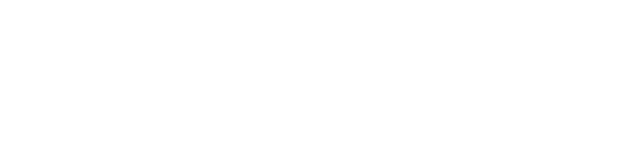
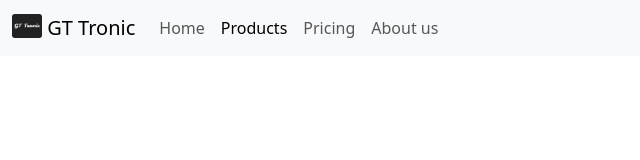
Before and after one commit to Gabriela-Tavares1/pagina-coworking, a plain HTML site: page products/index.html in a window 1280 px wide. Shown: the whole page, without its empty margins (0-640 px from the left). Drawn offline with nearby package versions, Linux system fonts and the light colour scheme.

Commit message:
navbar in other pages

```diff
--- a/about us/index.html
+++ b/about us/index.html
@@ -0,0 +1,47 @@
+<!DOCTYPE html>
+<html lang="en">
+<head>
+    <meta charset="UTF-8">
+    <meta name="viewport" content="width=device-width, initial-scale=1.0">
+    <title>Document</title>
+    <link href="https://cdn.jsdelivr.net/npm/bootstrap@5.3.7/dist/css/bootstrap.min.css" rel="stylesheet" integrity="sha384-LN+7fdVzj6u52u30Kp6M/trliBMCMKTyK833zpbD+pXdCLuTusPj697FH4R/5mcr" crossorigin="anonymous">
+    <title>Robótica</title>
+</head>
+<body>
+      <script src="https://cdn.jsdelivr.net/npm/bootstrap@5.3.7/dist/js/bootstrap.bundle.min.js" integrity="sha384-ndDqU0Gzau9qJ1lfW4pNLlhNTkCfHzAVBReH9diLvGRem5+R9g2FzA8ZGN954O5Q" crossorigin="anonymous"></script>
+     <!-- HEADER -->
+    <header>
+ <div class="navbar-container">
+        <nav class="navbar navbar-expand-lg bg-body-tertiary">
+            <div class="container-fluid">
+                <a class="navbar-brand" href="#">
+                    <img src="../imagens/favicon.ico" alt="Logo" width="30" height="24" class="d-inline-block align-text-top">
+                    GT Tronic</a>
+                <button class="navbar-toggler" type="button" data-bs-toggle="collapse" data-bs-target="#navbarNav"
+                    aria-controls="navbarNav" aria-expanded="false" aria-label="Toggle navigation">
+                    <span class="navbar-toggler-icon"></span>
+                </button>
+                <div class="collapse navbar-collapse" id="navbarNav">
+                    <ul class="navbar-nav">
+                        <li class="nav-item">
+                            <a class="nav-link"  href="../index.html">Home</a>
+                        </li>
+                        <li class="nav-item">
+                            <a class="nav-link" href="../products/index.html">Products</a>
+                        </li>
+                        <li class="nav-item">
+                            <a class="nav-link" href="../pricing/index.html">Pricing</a>
+                        </li>
+                        <li class="nav-item">
+                            <a class="nav-link active" aria-current="page" href="../about us/index.html">About us</a>
+                        </li>
+                    </ul>
+                </div>
+            </div>
+        </nav>
+    </div>
+    </header>
+
+
+</body>
+</html>
--- a/products/index.html
+++ b/products/index.html
@@ -0,0 +1,47 @@
+<!DOCTYPE html>
+<html lang="en">
+<head>
+    <meta charset="UTF-8">
+    <meta name="viewport" content="width=device-width, initial-scale=1.0">
+    <title>Document</title>
+    <link href="https://cdn.jsdelivr.net/npm/bootstrap@5.3.7/dist/css/bootstrap.min.css" rel="stylesheet" integrity="sha384-LN+7fdVzj6u52u30Kp6M/trliBMCMKTyK833zpbD+pXdCLuTusPj697FH4R/5mcr" crossorigin="anonymous">
+    <title>Robótica</title>
+</head>
+<body>
+     <script src="https://cdn.jsdelivr.net/npm/bootstrap@5.3.7/dist/js/bootstrap.bundle.min.js" integrity="sha384-ndDqU0Gzau9qJ1lfW4pNLlhNTkCfHzAVBReH9diLvGRem5+R9g2FzA8ZGN954O5Q" crossorigin="anonymous"></script>
+     <!-- HEADER -->
+    <header>
+ <div class="navbar-container">
+        <nav class="navbar navbar-expand-lg bg-body-tertiary">
+            <div class="container-fluid">
+                <a class="navbar-brand" href="#">
+                    <img src="../imagens/favicon.ico" alt="Logo" width="30" height="24" class="d-inline-block align-text-top">
+                    GT Tronic</a>
+                <button class="navbar-toggler" type="button" data-bs-toggle="collapse" data-bs-target="#navbarNav"
+                    aria-controls="navbarNav" aria-expanded="false" aria-label="Toggle navigation">
+                    <span class="navbar-toggler-icon"></span>
+                </button>
+                <div class="collapse navbar-collapse" id="navbarNav">
+                    <ul class="navbar-nav">
+                        <li class="nav-item">
+                            <a class="nav-link"  href="../index.html">Home</a>
+                        </li>
+                        <li class="nav-item">
+                            <a class="nav-link active" aria-current="page" href="../products/index.html">Products</a>
+                        </li>
+                        <li class="nav-item">
+                            <a class="nav-link" href="../pricing/index.html">Pricing</a>
+                        </li>
+                        <li class="nav-item">
+                            <a class="nav-link" href="../about us/index.html">About us</a>
+                        </li>
+                    </ul>
+                </div>
+            </div>
+        </nav>
+    </div>
+    </header>
+
+
+</body>
+</html>
```
Also changed, not shown: pricing/index.html (+10 -5 lines).
